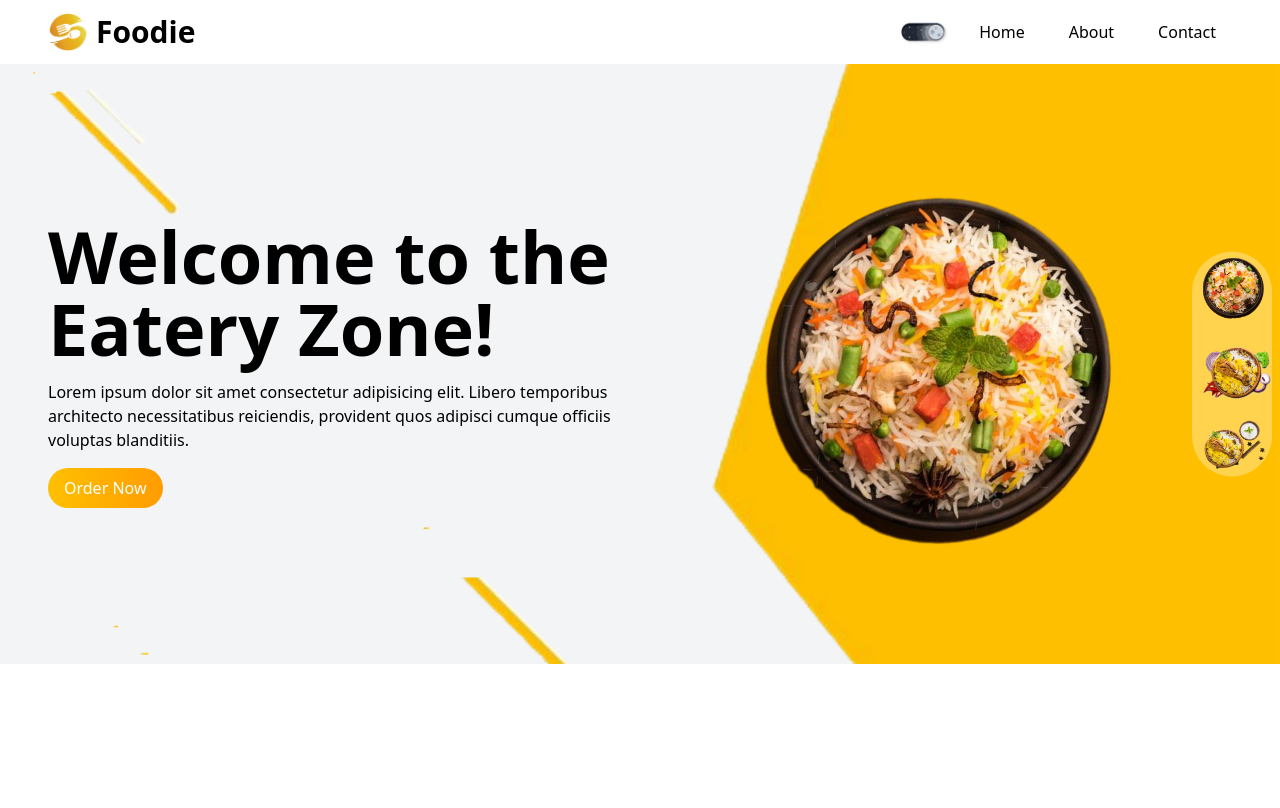
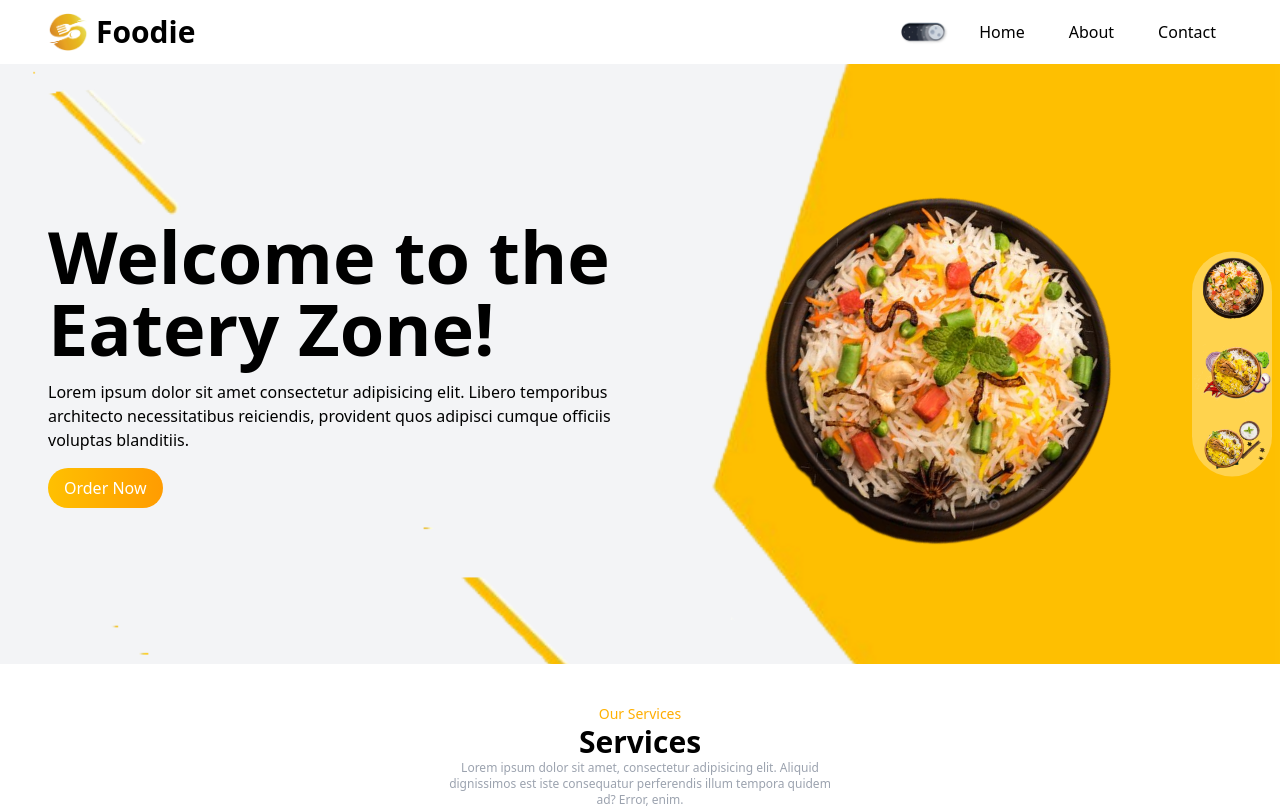
Before and after one commit to SHREY2803/Restaurant-Website, a React (Vite) app: page / in a window 1280 px wide. Shown: the top 808 px of the page. Built offline with nearby package versions, Linux system fonts and the light colour scheme.

Commit message:
Services comp and classname added

```diff
--- a/src/App.jsx
+++ b/src/App.jsx
@@ -5,16 +5,18 @@
 import React from "react";
 import Navbar from "./components/Navbar/Navbar";
 import Hero from "./components/Hero/Hero.jsx";
+import Services from "./components/Services/Services.jsx";
 
 
 function App() {
   // const [count, setCount] = useState(0)
 
   return (
-    <>
+    <div className="bg-white dark:bg-gray-900 dark:text-white duration-200">
       <Navbar />
       <Hero />
-    </>
+      <Services />
+    </div>
   )
 }
 
```
